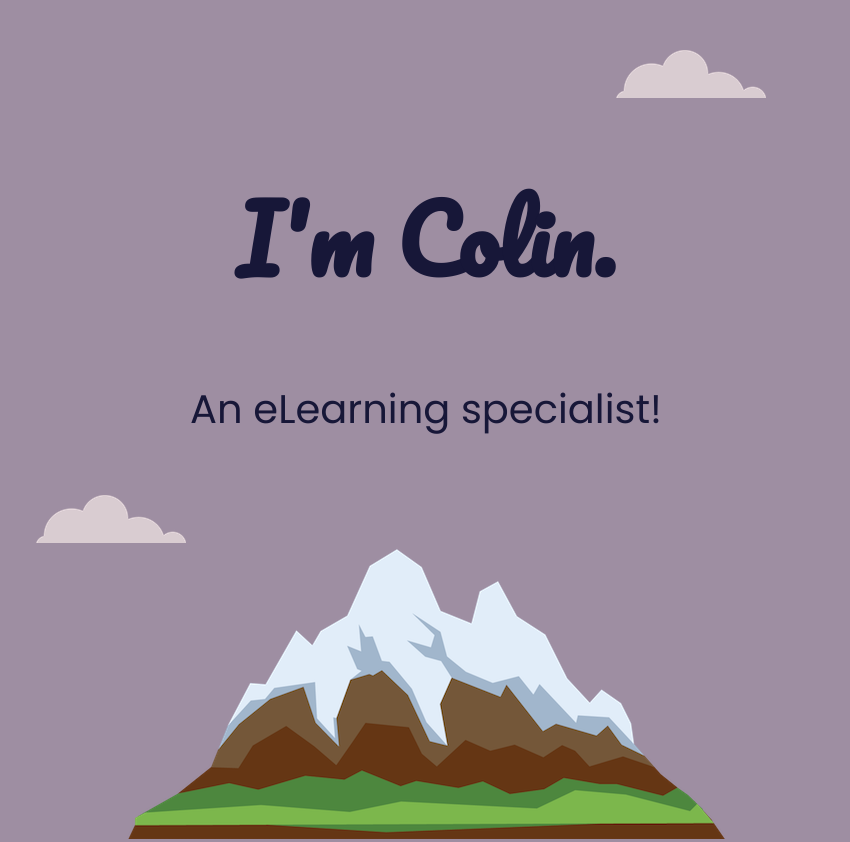
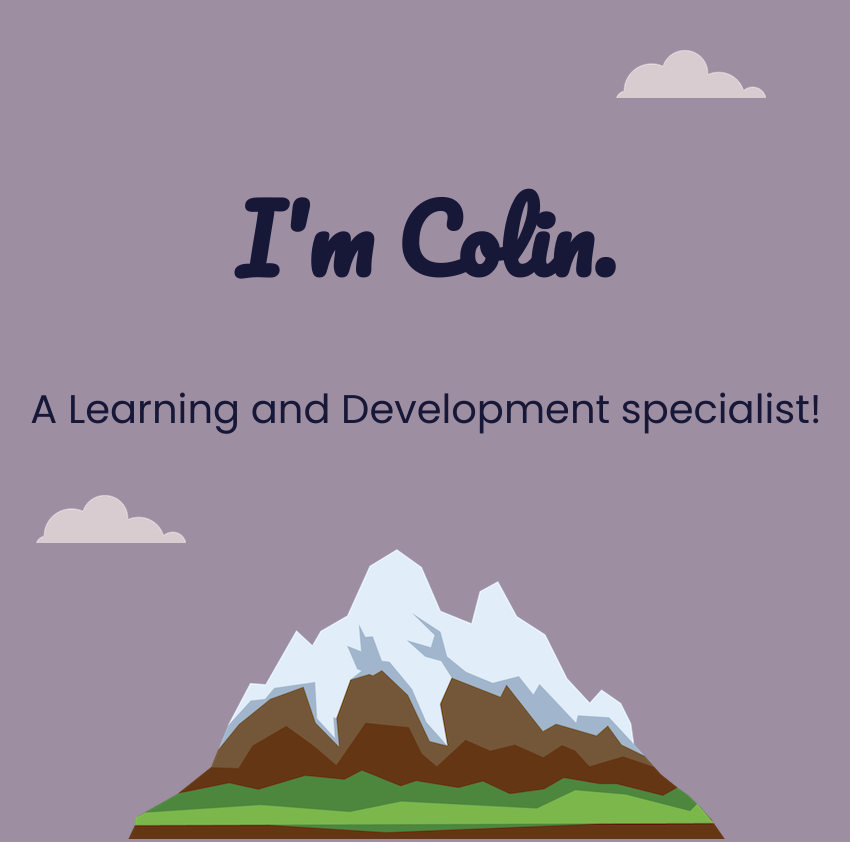
Before and after one commit to sarkanycj/portfolio, a plain HTML site: page index.html in a window 1280 px wide. Shown: the top 842 px of the page, without its empty margins (214-1064 px from the left). Drawn offline with Linux system fonts and the light colour scheme.

Commit message:
Update index.html

```diff
--- a/index.html
+++ b/index.html
@@ -14,7 +14,7 @@
   <div class="top-container">
     <img class="top-cloud" src="./images/cloud.png" alt="cloud image" />
     <h1>I'm Colin.</h1>
-    <h2>An eLearning specialist!</h2>
+    <h2>A Learning and Development specialist!</h2>
     <img class="bottom-cloud" src="images/cloud.png" alt="cloud image" />
     <img src="./images/mountain.png" alt="mountain image" />
   </div>
```
